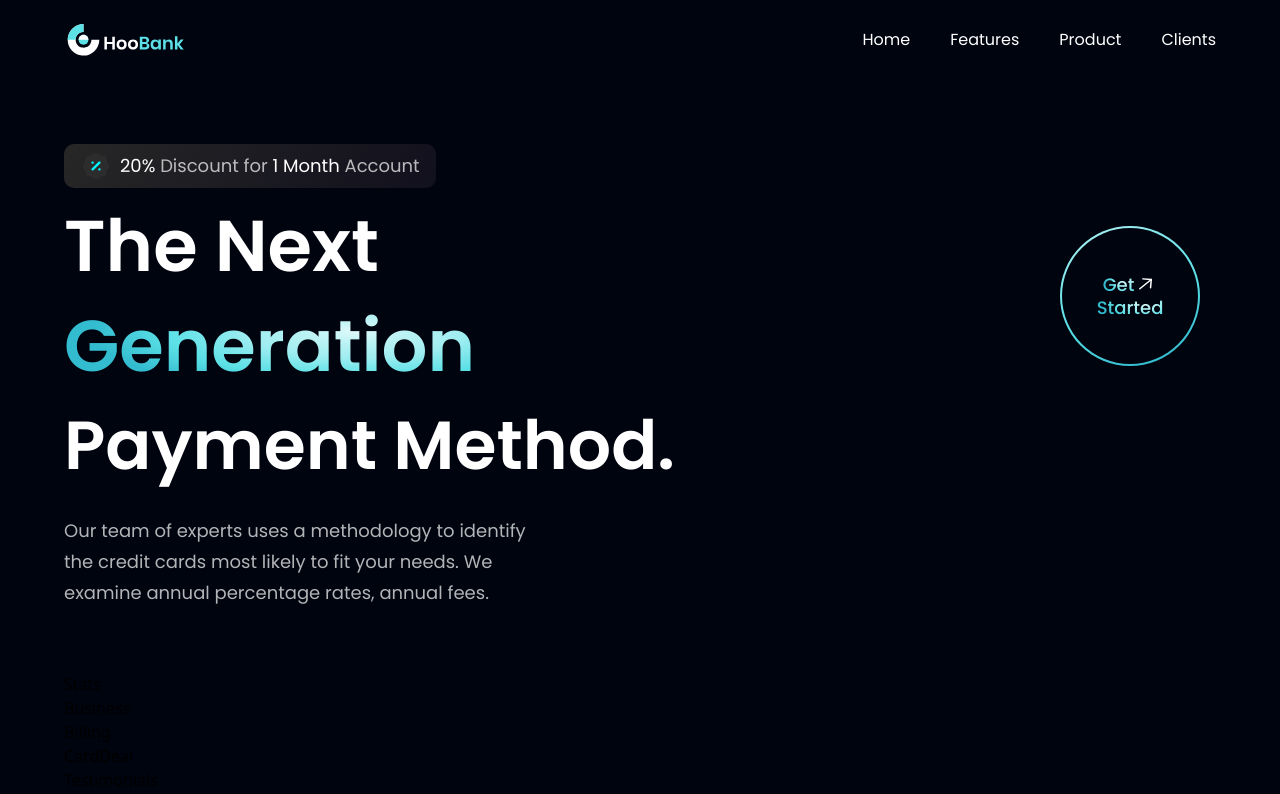
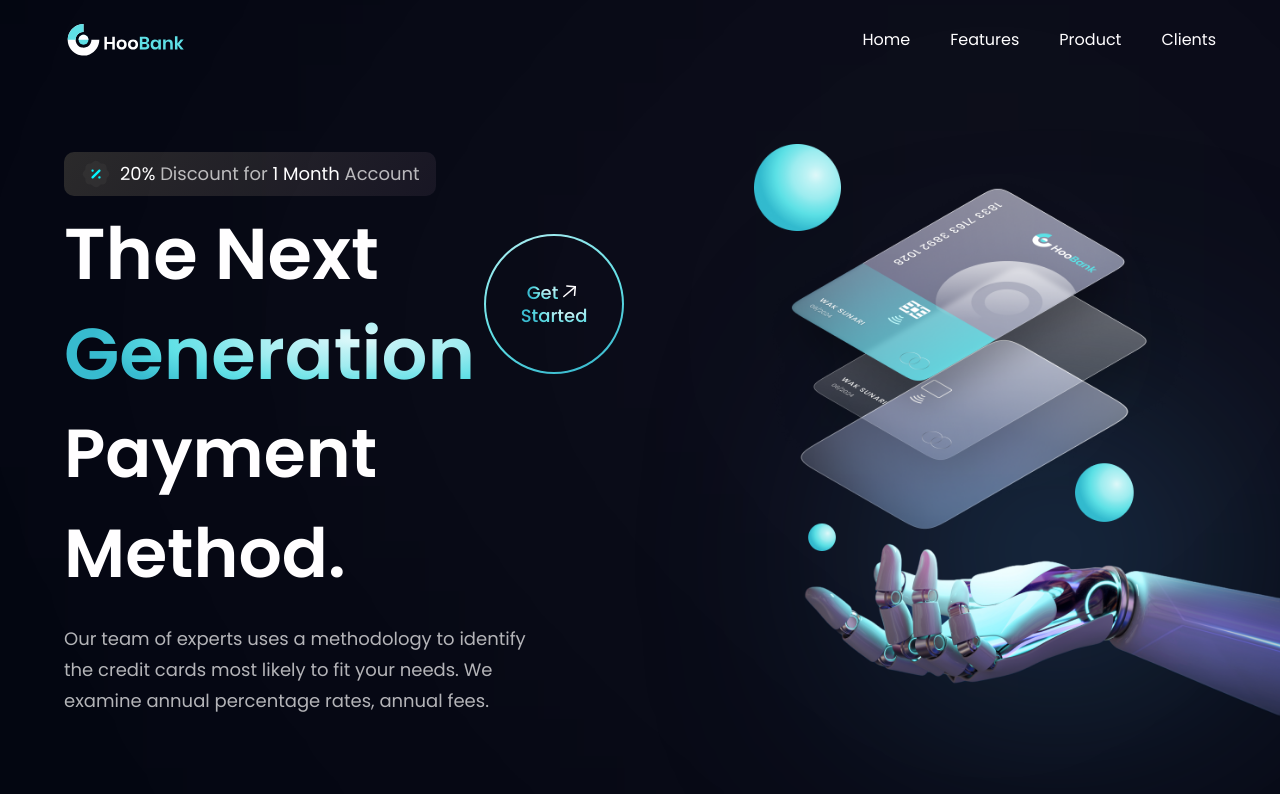
Before and after one commit to utkarsh125/hoobank-react, a React (Vite) app: page / in a window 1280 px wide. Shown: the top 794 px of the page. Built offline with nearby package versions, Linux system fonts and the light colour scheme.

Commit message:
Hero Section Completed.

```diff
--- a/src/components/Hero.jsx
+++ b/src/components/Hero.jsx
@@ -36,6 +36,21 @@
       We examine annual percentage rates, annual fees.
       </p>
     </div>
+
+
+    {/* RIGHT SIDE */}
+    <div className={`flex-1 flex ${styles.flexCenter} md:my-0 my-10 relative`}>
+      <img src={robot} alt="billing" className='w-[100%] h-[100%] relative z-[5]'/>
+
+      <div className='absolute z-[0] w-[40%] h-[35%] top-0 pink__gradient' />
+      <div className='absolute z-[1] w-[80%] h-[80%] rounded-full bottom-40 white__gradient' />
+      <div className='absolute z-[0] w-[50%] h-[50%] right-20 bottom-20 blue__gradient' />
+
+    </div>
+
+    <div className={`ss:hidden ${styles.flexCenter}`}>
+      <GetStarted />
+    </div>
   </section>
 )
 
```
